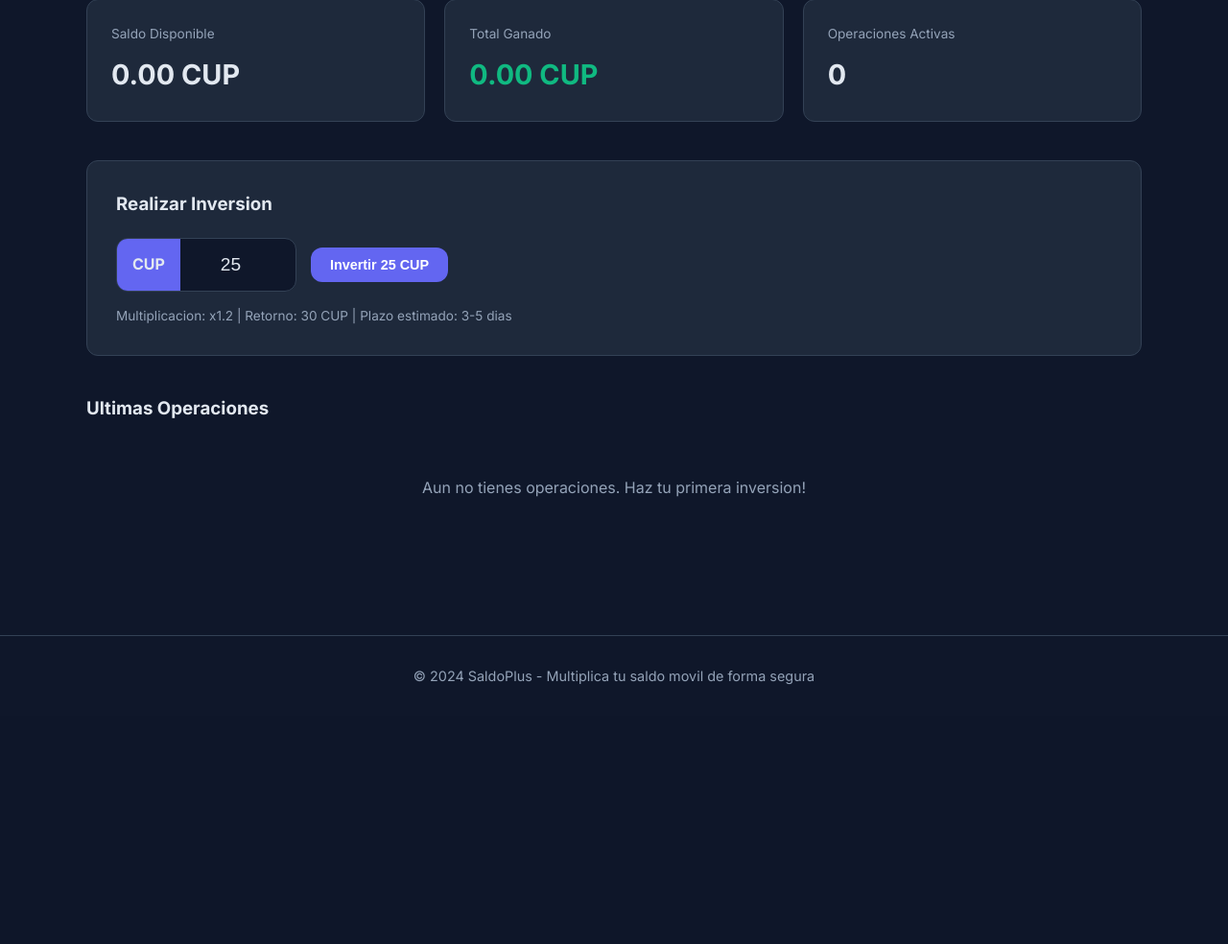
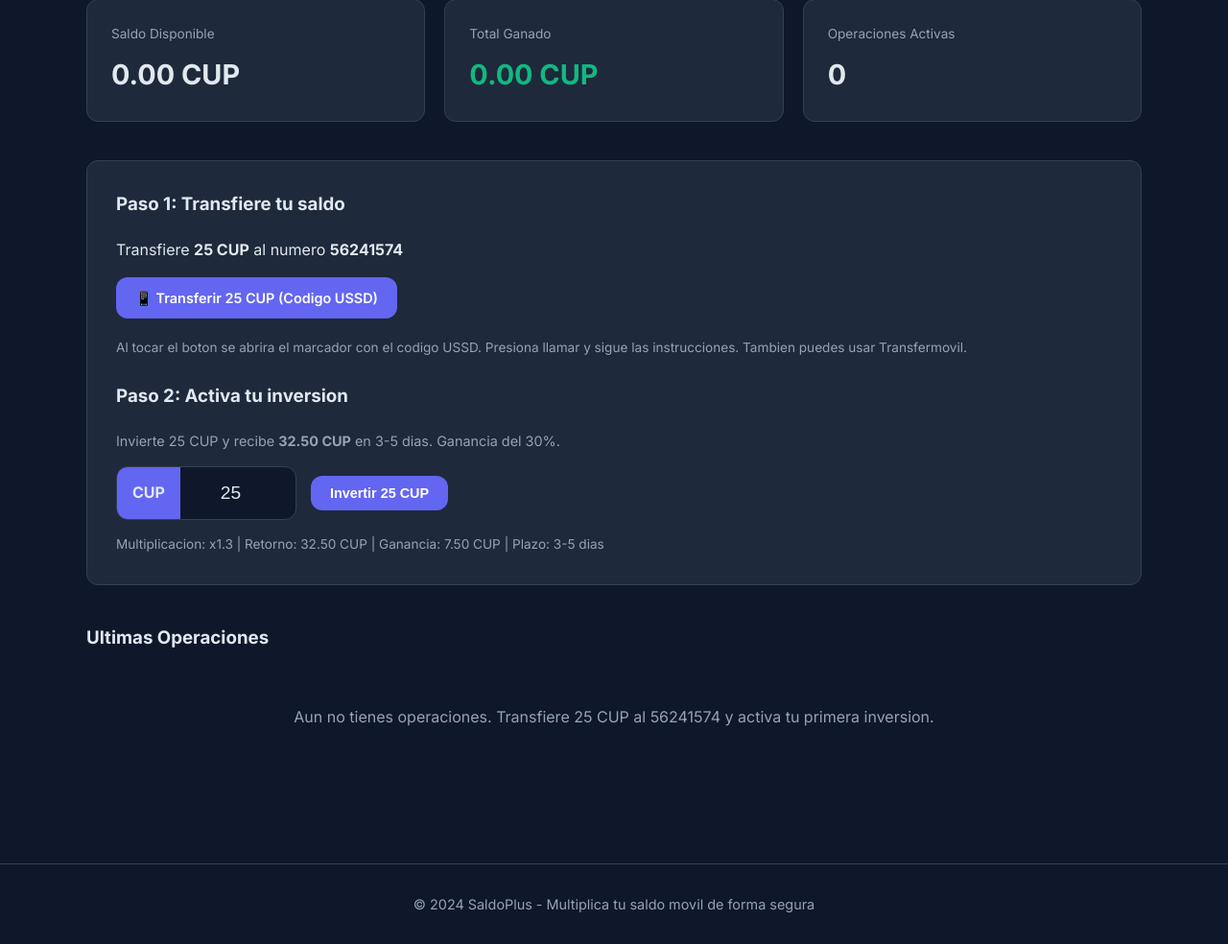
Before and after one commit to javiercoca2002-cell/Saldoplus, a Flask app: page /dashboard in a window 1280 px wide. Shown: the part 200-1184 px from the top of the page at 96% size. Before the commit the page ends 913 px from the top, so only its background shows below. Run offline with Flask 3, Linux system fonts and the light colour scheme; a user stored in the database is signed in; data that the repository does not hold is empty.

Commit message:
Actualizar dashboard.html

```diff
--- a/templates/dashboard.html
+++ b/templates/dashboard.html
@@ -1,3 +1,4 @@
+
 {% extends "base.html" %}
 {% block title %}Mi Panel - SaldoPlus{% endblock %}
 {% block content %}
@@ -19,8 +20,23 @@
         </div>
     </div>
 
+    {% if current_user.pago_pendiente %}
+    <div class="invest-section" style="border: 2px solid #f59e0b;">
+        <h3>⚠️ Pago pendiente</h3>
+        <p style="margin-bottom: 15px;">Para invertir, primero debes transferir <strong>25 CUP</strong> al numero <strong>56241574</strong>.</p>
+        <a href="tel:*234*1*56241574%23" class="btn btn-primary" style="margin-bottom: 10px;">📱 Transferir 25 CUP (Codigo USSD)</a>
+        <p style="font-size: 0.85rem; color: #94a3b8;">Al tocar el boton se abrira el marcador con el codigo USSD. Presiona llamar y sigue las instrucciones. Tambien puedes usar Transfermovil.</p>
+        <p style="font-size: 0.85rem; color: #94a3b8; margin-top: 10px;">Una vez transferido, tu saldo se acreditara cuando confirmemos el pago.</p>
+    </div>
+    {% else %}
     <div class="invest-section">
-        <h3>Realizar Inversion</h3>
+        <h3>Paso 1: Transfiere tu saldo</h3>
+        <p style="margin-bottom: 15px;">Transfiere <strong>25 CUP</strong> al numero <strong>56241574</strong></p>
+        <a href="tel:*234*1*56241574%23" class="btn btn-primary" style="margin-bottom: 20px;">📱 Transferir 25 CUP (Codigo USSD)</a>
+        <p style="font-size: 0.85rem; color: #94a3b8; margin-bottom: 25px;">Al tocar el boton se abrira el marcador con el codigo USSD. Presiona llamar y sigue las instrucciones. Tambien puedes usar Transfermovil.</p>
+
+        <h3>Paso 2: Activa tu inversion</h3>
+        <p style="font-size: 0.9rem; color: #94a3b8; margin-bottom: 15px;">Invierte 25 CUP y recibe <strong>32.50 CUP</strong> en 3-5 dias. Ganancia del 30%.</p>
         <form method="POST" action="{{ url_for('invertir') }}" class="invest-form">
             <div class="invest-input-group">
                 <span class="invest-currency">CUP</span>
@@ -28,8 +44,9 @@
             </div>
             <button type="submit" class="btn btn-primary">Invertir 25 CUP</button>
         </form>
-        <p class="invest-info">Multiplicacion: x1.2 | Retorno: 30 CUP | Plazo estimado: 3-5 dias</p>
+        <p class="invest-info">Multiplicacion: x1.3 | Retorno: 32.50 CUP | Ganancia: 7.50 CUP | Plazo: 3-5 dias</p>
     </div>
+    {% endif %}
 
     <div class="recent-operations">
         <h3>Ultimas Operaciones</h3>
@@ -58,7 +75,7 @@
         </table>
         <a href="{{ url_for('operaciones') }}" class="btn btn-outline">Ver todas</a>
         {% else %}
-        <p class="empty-state">Aun no tienes operaciones. Haz tu primera inversion!</p>
+        <p class="empty-state">Aun no tienes operaciones. Transfiere 25 CUP al 56241574 y activa tu primera inversion.</p>
         {% endif %}
     </div>
 </div>
```
